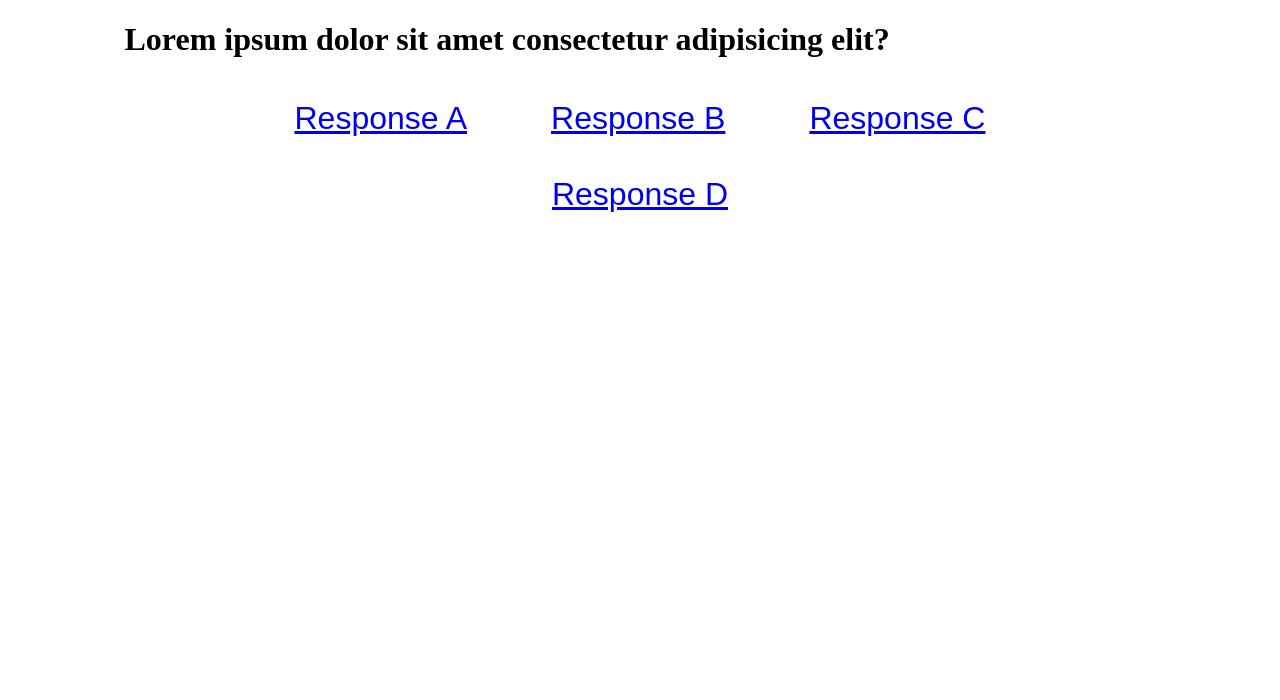
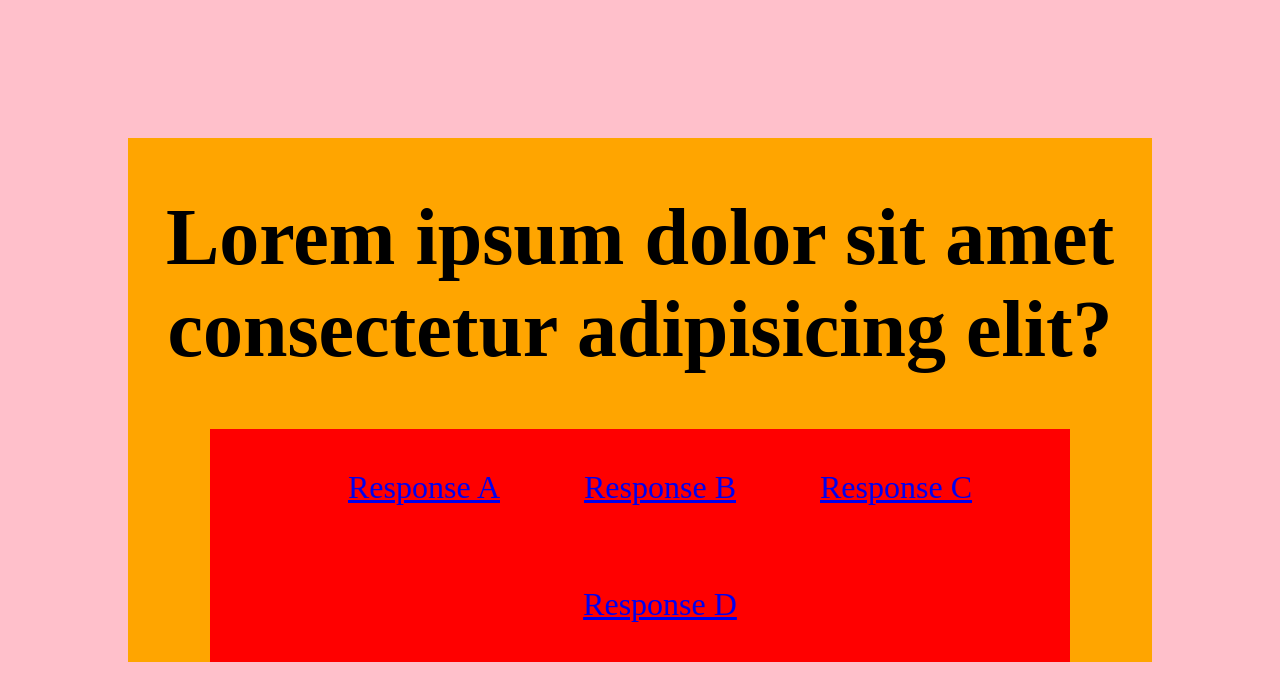
Before and after one commit to youngworld/ssc-v1, a plain HTML site: page index.html in a window 1280 px wide. Drawn offline with nearby package versions, Linux system fonts and the light colour scheme.

Commit message:
update index page via  flexbox css

```diff
--- a/css/style.css
+++ b/css/style.css
@@ -1,4 +1,60 @@
 
+body, html {
+  width: 100%;
+  height: 100%;
+}
+
+
+.container {
+  display: -webkit-box;
+  display: -moz-box;
+  display: -ms-flexbox;
+  display: -webkit-flex;
+  display: flex;
+  width: 100%;
+  height: 100%;
+  flex-flow: column nowrap;
+  justify-content: center;
+  align-items: center;
+  background: pink;
+}
+
+.question-wrapper {
+  display: block;
+  width: 80%;
+  background: orange;
+
+}
+
+.question-wrapper h1 {
+  display: block;
+  width: auto;
+  text-align: center;
+  font-size: 5em;
+}
+
+ul {
+  display: block;
+  width: 80%;
+  margin: 0 auto;
+  text-align: center;
+  list-style: none;
+  background: red;
+}
+
+li {
+  display: inline-block;
+  font-size: 2em;
+  padding: 40px;
+
+
+
+
+}
+
+
+
+/*
 body, html {
   display: -webkit-box;
   display: -moz-box;
@@ -6,13 +62,13 @@ body, html {
   display: -webkit-flex;
   display: flex;
   justify-content: center;
-
+  background: #ccc;
 
 }
 
 
 
-.wrapper {
+.text-wrapper {
   display: -webkit-box;
   display: -moz-box;
   display: -ms-flexbox;
@@ -20,7 +76,7 @@ body, html {
   display: flex;
   -webkit-flex-flow: column nowrap;
   flex-flow: column nowrap;
-  justify-content: center;
+  align-items: center;
   width: 100%;
   max-width: 1200px;
   padding-bottom: 100px;
@@ -165,3 +221,6 @@ a #video2:visited {
   width: 800px;
   opacity: .4;
 }
+
+
+*/
--- a/index.html
+++ b/index.html
@@ -9,33 +9,31 @@
   <script src="http://cdnjs.cloudflare.com/ajax/libs/modernizr/2.8.1/modernizr.min.js"></script>
 </head>
 
+
 <body>
-
-
 
   <!--Header & Nav-->
   <header>
-    <div class="nav">
-
-    </div>
+    <div class="nav"></div>
   </header>
 
   <!--Story Prompt-->
-  <main>
+  <main class="container">
 
-      <div class="text-wrapper">
+      <div class="question-wrapper"> <!--Question Wrapper-->
 
-        <!--Proxy Question-->
+        <!--Entry Question-->
         <h1>Lorem ipsum dolor sit amet consectetur adipisicing elit?</h1>
 
         <!--User Choices-->
-        <ul>
+        <ul class="responses">
           <li><a href="story.html#A">Response A</a></li>
           <li><a href="story.html#B">Response B</a></li>
           <li><a href="story.html#C">Response C</a></li>
           <li><a href="story.html#D">Response D</a></li>
         </ul>
-      </div>
+
+      </div> <!--Question Wrapper-->
 
   </main>
 
@@ -44,7 +42,5 @@
   </footer>
 
 
-
-
 </body>
 </html>
```
Also changed, not shown: story.html (+18 -8 lines), video2.html (+1 -0 lines), video3.html (+1 -0 lines), video4.html (+1 -1 lines).
